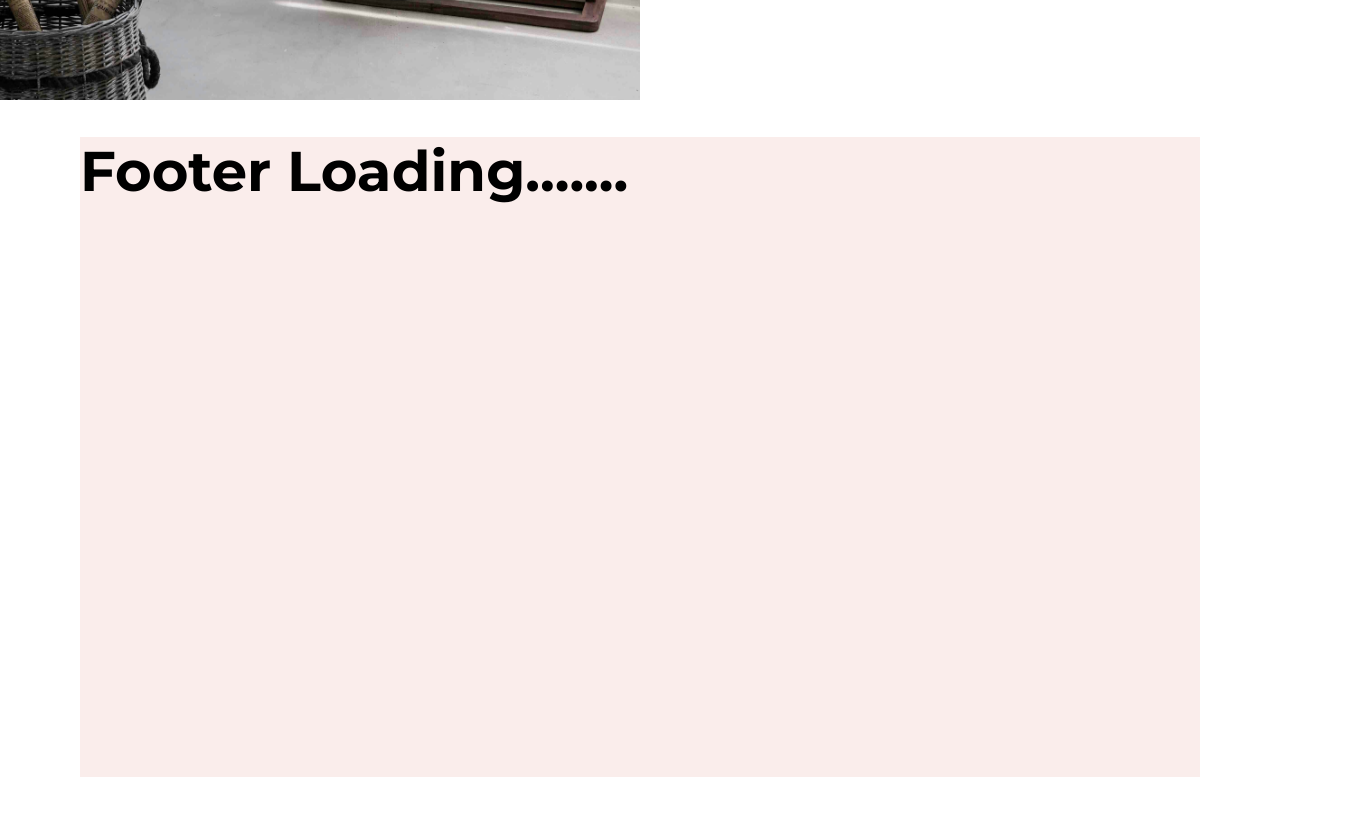
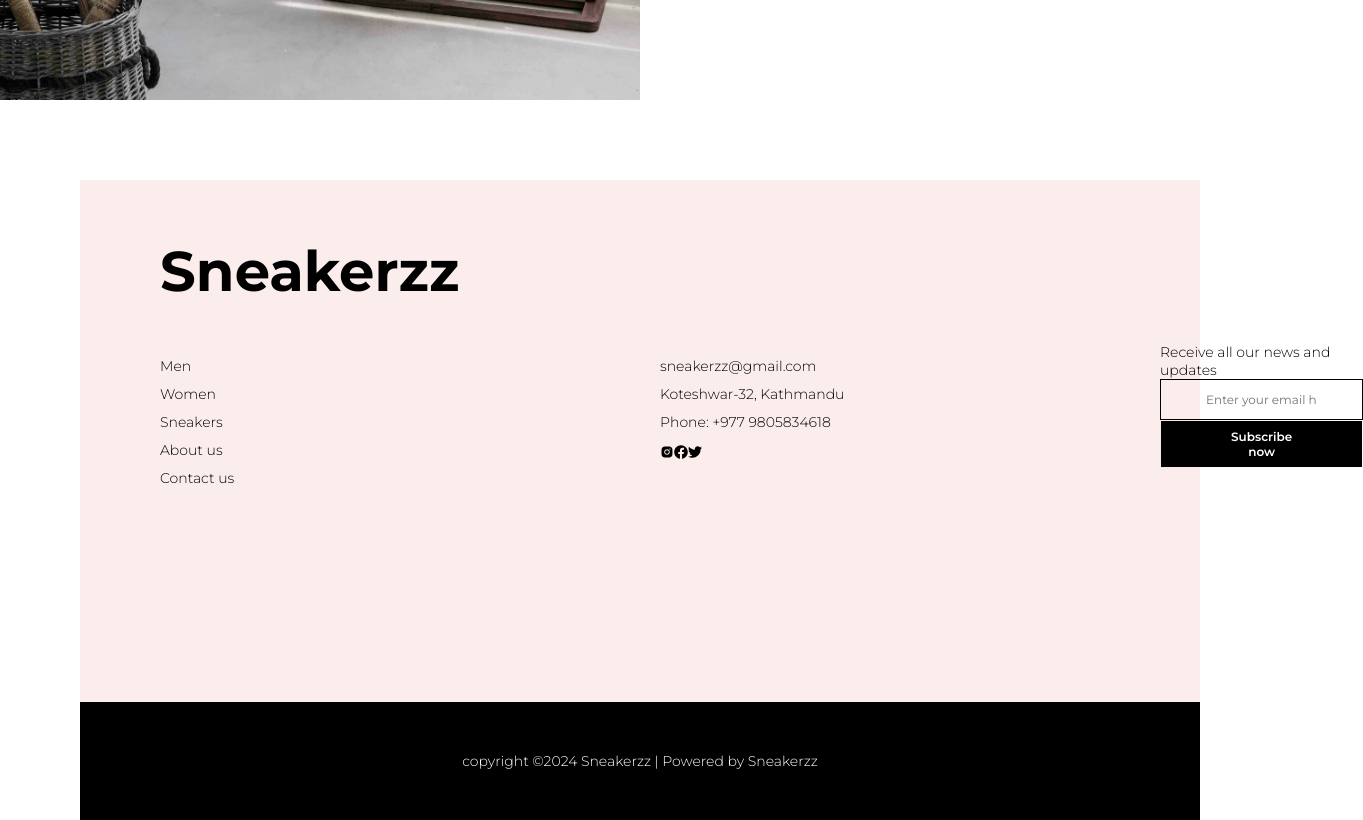
Before and after one commit to Ashishs799/Ecommerce, a React (Vite) app: page / in a window 1280 px wide. Shown: the part 6280-7100 px from the top of the page, 1363 px wide, since content can reach past the window. Before the commit the page ends 7057 px from the top, so only its background shows below. Built offline with nearby package versions, Linux system fonts and the light colour scheme.

Commit message:
Added Footer

```diff
--- a/src/component/Footer.jsx
+++ b/src/component/Footer.jsx
@@ -1,9 +1,44 @@
 import React from "react";
 import "../styles/Footer.css";
+import { AiFillInstagram } from "react-icons/ai";
+import { FaFacebook } from "react-icons/fa";
+import { FaTwitter } from "react-icons/fa";
+
 export const Footer = () => {
   return (
     <footer>
-      <h1>Footer Loading.......</h1>
+      <h1>Sneakerzz</h1>
+      <div className="flex footer_wrapper">
+        <div className="footer_links">
+          <ul className="flex_column links">
+            <li>Men</li>
+            <li>Women</li>
+            <li>Sneakers</li>
+            <li>About us</li>
+            <li>Contact us</li>
+          </ul>
+        </div>
+        <div className="footer_links column">
+          <ul className="flex_column links">
+            <li>sneakerzz@gmail.com</li>
+            <li>Koteshwar-32, Kathmandu</li>
+            <li>Phone: +977 9805834618</li>
+          </ul>
+          <div>
+            <AiFillInstagram />
+            <FaFacebook />
+            <FaTwitter />
+          </div>
+        </div>
+        <div className="footer_links">
+          <span>Receive all our news and updates</span>
+          <input type="text" placeholder="Enter your email here*" />
+          <button className="button subscribe_btn">Subscribe now</button>
+        </div>
+      </div>
+      <div className="copyright flex">
+        <span>copyright &copy;2024 Sneakerzz | Powered by Sneakerzz</span>
+      </div>
     </footer>
   );
 };
--- a/src/styles/Footer.css
+++ b/src/styles/Footer.css
@@ -1,5 +1,51 @@
 footer {
   height: 80vh;
-  margin: 0 80px;
+  margin: 80px 80px 0 80px;
   background: var(--bg-color);
+  font-size: 14px;
+  font-weight: 300;
+  padding: 20px 80px;
+  position: relative;
 }
+
+.footer_wrapper {
+  align-items: start !important;
+  justify-content: space-between !important;
+}
+
+.footer_links .links {
+  /* background: red; */
+  align-items: start !important;
+  padding: 0;
+  row-gap: 10px !important;
+}
+.footer_links input {
+  width: 100%;
+  background: none;
+  border: 1px solid #000;
+  font-size: 12px;
+  padding: 12px 45px;
+}
+
+.subscribe_btn {
+  padding: 5px 70px !important;
+  width: 100%;
+  font-size: 12px;
+}
+
+.column {
+  display: flex;
+  flex-direction: column;
+  align-items: start;
+}
+
+.copyright {
+  width: 100%;
+  background: #000;
+  color: #fff;
+  justify-content: center !important;
+  padding: 50px 0;
+  position: absolute;
+  bottom: 0;
+  left: 0;
+}
```
